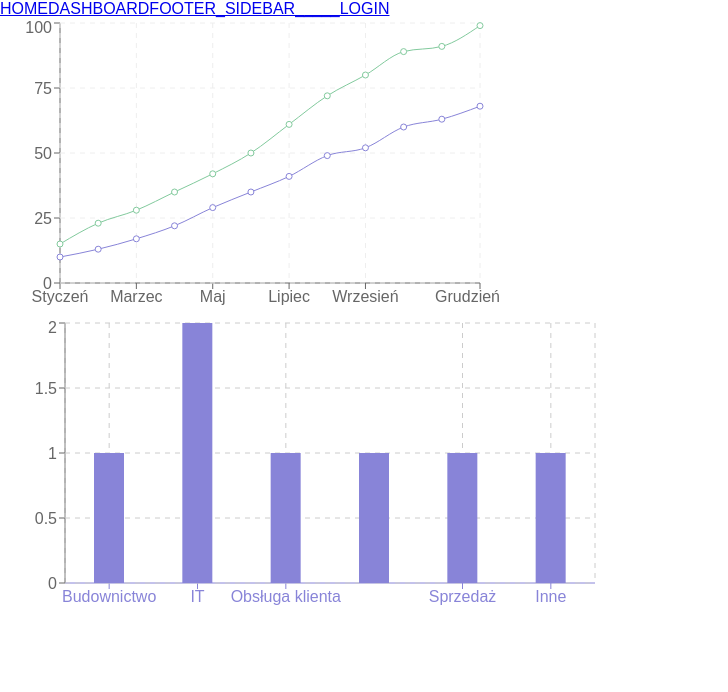
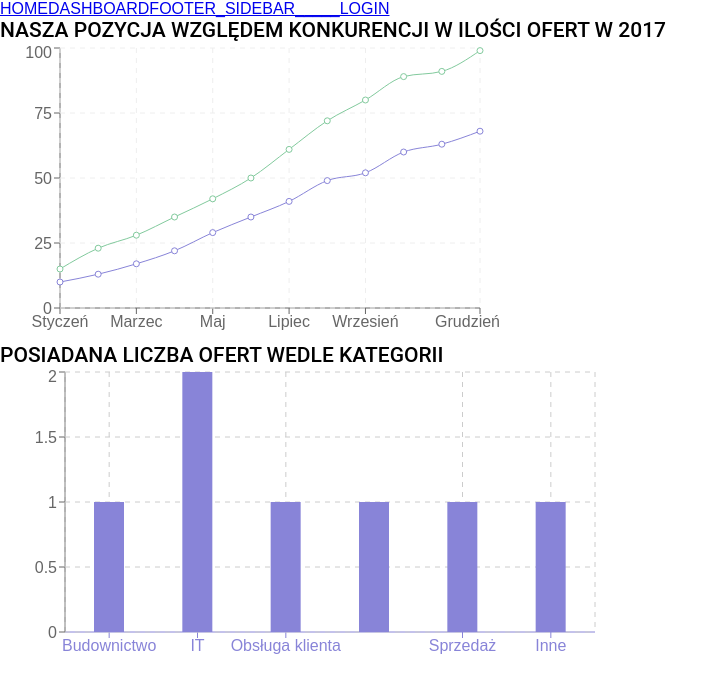
Before and after one commit to infoshareacademy/jfdz9-sami_swoi-app, a React (Create React App) app: page /dashboard in a window 1280 px wide. Shown: the top 692 px of the page, without its empty margins (0-728 px from the left). Built offline with nearby package versions, Linux system fonts and the light colour scheme.

Commit message:
feature/FZ9SS-36 add simple titles

```diff
--- a/src/components/DashBoard/DashBoard.js
+++ b/src/components/DashBoard/DashBoard.js
@@ -1,5 +1,6 @@
 import React, {Component, Fragment} from 'react';
-import {Bar, BarChart, CartesianGrid, Line, LineChart, Tooltip, XAxis, YAxis} from "recharts";
+import {Bar, BarChart, CartesianGrid, Line, LineChart, Tooltip, XAxis, YAxis} from 'recharts';
+import Typography from '@material-ui/core/Typography';
 
 
 class DashBoard extends Component {
@@ -73,6 +74,9 @@ class DashBoard extends Component {
     render() {
         return (
             <Fragment>
+                <Typography variant="title" color="inherit">
+                    NASZA POZYCJA WZGLĘDEM KONKURENCJI W ILOŚCI OFERT W 2017
+                </Typography>
                 <LineChart width={500} height={300} data={this.data} margin={{top: 5, right: 20, bottom: 5, left: 0}}>
                     <XAxis dataKey="name"/>
                     <YAxis/>
@@ -82,6 +86,9 @@ class DashBoard extends Component {
                     <Line type="monotone" dataKey="KONKURENCJA" stroke="#8884d8"/>
                 </LineChart>
 
+                <Typography variant="title" color="inherit">
+                    POSIADANA LICZBA OFERT WEDLE KATEGORII
+                </Typography>
                 <BarChart width={600} height={300} data={this.state.data2}>
                     <XAxis dataKey="label" stroke="#8884d8"/>
                     <YAxis/>
```
